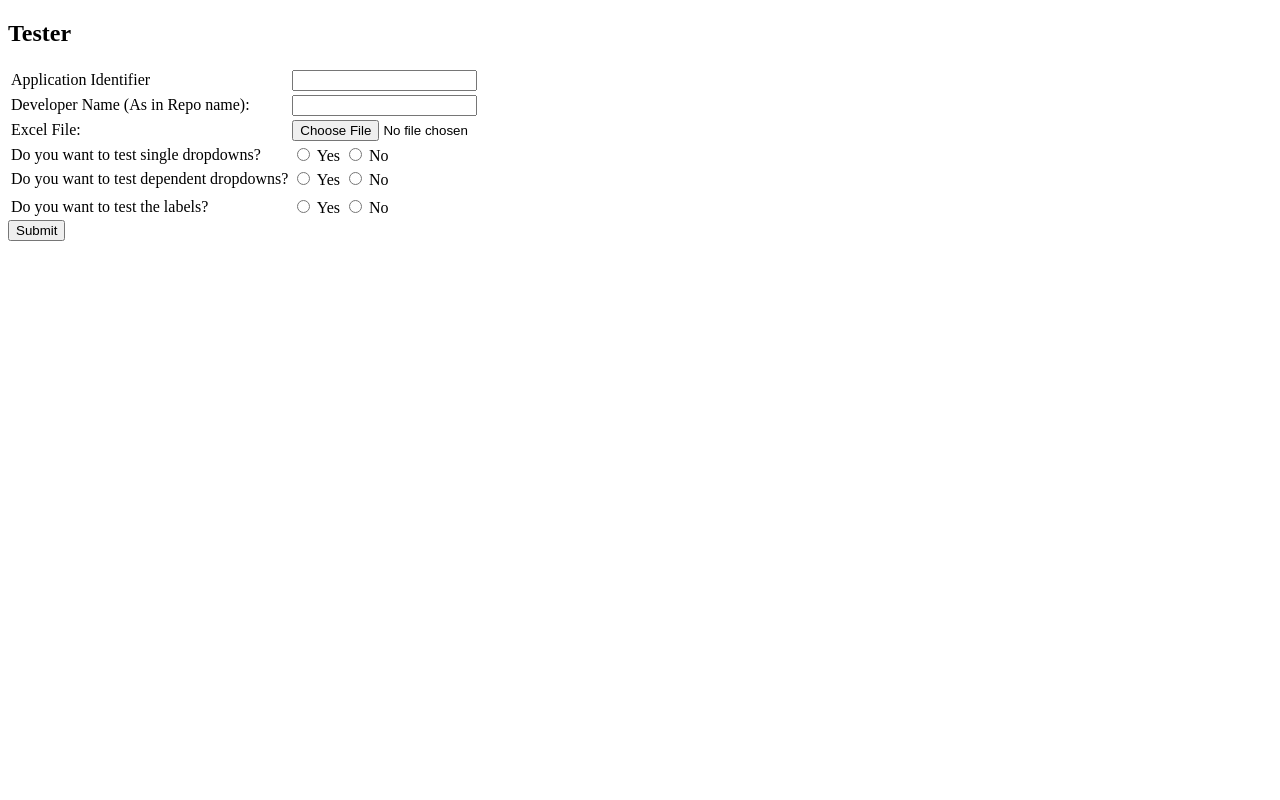
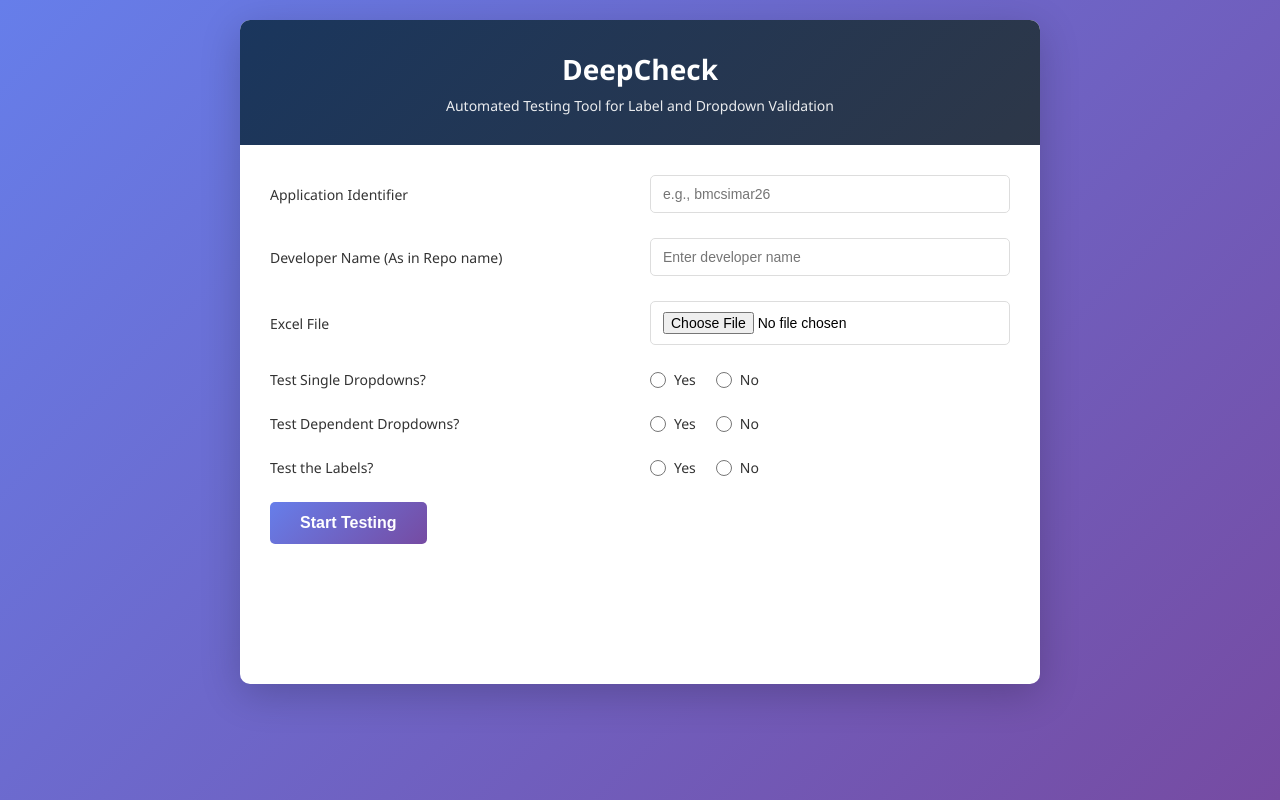
Before and after one commit to Dineshkumar-06/reg-selenium-tester, a Flask app: page / in a window 1280 px wide. Run offline with Flask 3, Linux system fonts and the light colour scheme.

Commit message:
Add Feature: Report download link along with styling This commit adds the dynamic label and dropdown download link feature to the tool. This feature retrieves the reports by using the application identifier in the names and return them as a downloadable link. This commit also adds professional styling to the form through external styling.

```diff
--- a/automation/src/dependent_dropdown.py
+++ b/automation/src/dependent_dropdown.py
@@ -1,5 +1,6 @@
 import json
 import time
+import sys
 
 import pandas as pd
 from selenium.common.exceptions import *
@@ -14,6 +15,7 @@ from automation.src.selenium_driver import get_driver
 
 
 def run_dependent_dropdown():
+    sys.stdout.reconfigure(encoding='utf-8')
     with open(DATA_JSON, "r", encoding="utf-8") as f:
         data = json.load(f)
 
@@ -48,7 +50,7 @@ def run_dependent_dropdown():
     for i, parent_id in enumerate(select_ids):
         temp = []
 
-        print(f"\n📌 Checking parent dropdown: {parent_id}")
+        print(f"\n📌Checking parent dropdown: {parent_id}")
 
         parent_element = driver.find_element(By.ID, parent_id)
         parent_select = Select(parent_element)
@@ -209,7 +211,7 @@ def run_dependent_dropdown():
     # Invoking the comparison function
     res = dependent_dropdown_checker(expected_dependent_dicts, actual_dependent_dicts)
 
-    with open(REPORTS_DIR / "dependent_dropdown_output.txt", "w", encoding="utf-8") as f:
+    with open(REPORTS_DIR / f"{app_identifier}_dependent_dropdown_output.txt", "w", encoding="utf-8") as f:
         for i in res:
             f.write(f"{i}\n")
 
--- a/automation/src/single_dropdown.py
+++ b/automation/src/single_dropdown.py
@@ -116,7 +116,7 @@ def run_single_dropdown():
     # Invoking the comparison function
     res = single_dropdown_checker(actual_select_dict, expected_select_dict, "dropdown")
 
-    with open(REPORTS_DIR / "single_dropdown_output.txt", "w", encoding="utf-8") as file:
+    with open(REPORTS_DIR / f"{app_identifier}_single_dropdown_output.txt", "w", encoding="utf-8") as file:
         for i in res:
             file.write(f"{i}\n")
 
--- a/dashboard/app.py
+++ b/dashboard/app.py
@@ -77,18 +77,30 @@ def process():
             ["python", "-m", "automation.src.main"],
             cwd=PROJECT_ROOT,
             capture_output=True,
-            text=True
+            text=True,
+            encoding='utf-8',
+            errors='ignore'
         )
 
         if result.returncode == 0:
             response["status"] = "success"
             response["messages"].append("Automation completed successfully")
-            # Attempt to locate the most recent HTML report and return its URL
+            # Attempt to locate reports with the app_identifier in their name
             try:
-                reports = sorted(REPORTS_DIR.glob("*.html"), key=lambda p: p.stat().st_mtime, reverse=True)
-                if reports:
-                    latest = reports[0]
-                    response["report_url"] = url_for('download_report', filename=latest.name)
+                # Look for label report
+                label_reports = list(REPORTS_DIR.glob(f"{app_identifier}_label_output.html"))
+                if label_reports:
+                    response["report_url"] = url_for('download_report', filename=label_reports[0].name)
+
+                # Look for single dropdown report (txt file)
+                single_dropdown_reports = list(REPORTS_DIR.glob(f"{app_identifier}_single_dropdown_output.txt"))
+                if single_dropdown_reports:
+                    response["report_url_single_dropdown"] = url_for('download_report', filename=single_dropdown_reports[0].name)
+
+                # Look for dependent dropdown report (txt file)
+                dependent_dropdown_reports = list(REPORTS_DIR.glob(f"{app_identifier}_dependent_dropdown_output.txt"))
+                if dependent_dropdown_reports:
+                    response["report_url_dependent_dropdown"] = url_for('download_report', filename=dependent_dropdown_reports[0].name)
             except Exception:
                 pass
         else:
--- /dev/null
+++ b/dashboard/static/css/style.css
@@ -0,0 +1,177 @@
+* {
+    margin: 0;
+    padding: 0;
+    box-sizing: border-box;
+}
+
+body {
+    font-family: 'Segoe UI', Tahoma, Geneva, Verdana, sans-serif;
+    background: linear-gradient(135deg, #667eea 0%, #764ba2 100%);
+    min-height: 100vh;
+    padding: 20px;
+}
+
+.container {
+    max-width: 800px;
+    margin: 0 auto;
+    background: white;
+    border-radius: 10px;
+    box-shadow: 0 10px 40px rgba(0, 0, 0, 0.2);
+    overflow: hidden;
+}
+
+.header {
+    background: linear-gradient(135deg, #1a365d 0%, #2d3748 100%);
+    color: white;
+    padding: 30px;
+    text-align: center;
+}
+
+.header h1 {
+    font-size: 28px;
+    margin-bottom: 8px;
+    font-weight: 600;
+}
+
+.header p {
+    font-size: 14px;
+    opacity: 0.9;
+}
+
+.form-wrapper {
+    padding: 30px;
+}
+
+.form-group {
+    margin-bottom: 25px;
+    display: grid;
+    grid-template-columns: 1fr 1fr;
+    gap: 20px;
+    align-items: center;
+}
+
+.form-group label {
+    font-weight: 500;
+    color: #333;
+    font-size: 14px;
+}
+
+.form-group input[type="text"],
+.form-group input[type="file"] {
+    padding: 10px 12px;
+    border: 1px solid #ddd;
+    border-radius: 5px;
+    font-size: 14px;
+    transition: border-color 0.3s ease;
+}
+
+.form-group input[type="text"]:focus,
+.form-group input[type="file"]:focus {
+    outline: none;
+    border-color: #667eea;
+    box-shadow: 0 0 0 3px rgba(102, 126, 234, 0.1);
+}
+
+.radio-group {
+    display: flex;
+    gap: 20px;
+    align-items: center;
+}
+
+.radio-option {
+    display: flex;
+    align-items: center;
+    gap: 8px;
+}
+
+.radio-option input[type="radio"] {
+    cursor: pointer;
+    width: 16px;
+    height: 16px;
+    accent-color: #667eea;
+}
+
+.radio-option label {
+    margin: 0;
+    cursor: pointer;
+    font-weight: normal;
+}
+
+.note-section {
+    grid-column: 1 / -1;
+    background: #f0f4ff;
+    padding: 12px 15px;
+    border-left: 4px solid #667eea;
+    border-radius: 4px;
+    display: none;
+    font-size: 13px;
+    color: #555;
+}
+
+.note-section a {
+    color: #667eea;
+    text-decoration: none;
+    font-weight: 600;
+}
+
+.note-section a:hover {
+    text-decoration: underline;
+}
+
+.submit-btn {
+    grid-column: 1 / -1;
+    background: linear-gradient(135deg, #667eea 0%, #764ba2 100%);
+    color: white;
+    padding: 12px 30px;
+    border: none;
+    border-radius: 5px;
+    font-size: 16px;
+    font-weight: 600;
+    cursor: pointer;
+    transition: transform 0.2s ease, box-shadow 0.2s ease;
+}
+
+.submit-btn:hover {
+    transform: translateY(-2px);
+    box-shadow: 0 5px 20px rgba(102, 126, 234, 0.4);
+}
+
+.submit-btn:active {
+    transform: translateY(0);
+}
+
+.response-wrapper {
+    margin-top: 30px;
+    padding: 0 30px 30px 30px;
+}
+
+#response {
+    padding: 15px;
+    border-radius: 5px;
+    font-size: 14px;
+    line-height: 1.6;
+}
+
+.report-links {
+    margin-top: 20px;
+}
+
+.report-link {
+    display: none;
+    padding: 12px 15px;
+    background: #f8f9ff;
+    border-left: 4px solid #667eea;
+    border-radius: 4px;
+    margin-bottom: 10px;
+    font-size: 14px;
+}
+
+.report-link a {
+    color: #667eea;
+    text-decoration: none;
+    font-weight: 600;
+}
+
+.report-link a:hover {
+    text-decoration: underline;
+}
--- a/dashboard/templates/index.html
+++ b/dashboard/templates/index.html
@@ -3,92 +3,120 @@
 <head>
     <meta charset="UTF-8">
     <meta name="viewport" content="width=device-width, initial-scale=1.0">
-    <title>Tester</title>
+    <title>Regression Selenium Tester</title>
+    <link rel="stylesheet" href="{{ url_for('static', filename='css/style.css') }}">
     <script src="https://code.jquery.com/jquery-3.6.0.min.js"></script>
 </head>
 <body>
-    <h2>Tester</h2>
+    <div class="container">
+        <div class="header">
+            <h1>DeepCheck</h1>
+            <p>Automated Testing Tool for Label and Dropdown Validation</p>
+        </div>
+
+        <div class="form-wrapper">
             <form id="myForm">
-        <table class="table container">
-            <tr>
-                <td>Application Identifier</td>
-                <td><input type="text" name='app_identifier' id='app_identifier' class="app_identifier" required></td>
-            </tr>
+                <div class="form-group">
+                    <label for="app_identifier">Application Identifier</label>
+                    <input type="text" name='app_identifier' id='app_identifier' placeholder="e.g., bmcsimar26" required>
+                </div>
 
-            <tr>
-                <td>Developer Name (As in Repo name):</td>
-                <td><input type="text" name='dev_name' id='dev_name' class="dev_name" required></td>
-            </tr>
+                <div class="form-group">
+                    <label for="dev_name">Developer Name (As in Repo name)</label>
+                    <input type="text" name='dev_name' id='dev_name' placeholder="Enter developer name" required>
+                </div>
 
-            <tr>
-                <td>Excel File: </td>
-                <td> <input type="file" name='excel_file' id='excel_file' class="excel_file" required></td>
-            </tr>
+                <div class="form-group">
+                    <label for="excel_file">Excel File</label>
+                    <input type="file" name='excel_file' id='excel_file' accept=".xlsx,.xls" required>
+                </div>
 
-            <tr>
-                <td>Do you want to test single dropdowns? </td>
-                <td>
-                    <input type="radio" name='test_single_dropdown' id='test_single_dropdown1' class="test_single_dropdown" value="Y" required>
-                    <label for="single_dropdown">Yes</label>
-                    <input type="radio" name='test_single_dropdown' id='test_single_dropdown2' class="test_single_dropdown"  value="N" required>
-                    <label for="dependent_dropdown">No</label>
-                </td>
-            </tr>
-            <tr>
-                <td>Do you want to test dependent dropdowns?</td>
-                <td>
-                    <input type="radio" name='test_dependent_dropdown' id='test_dependent_dropdown1' class="test_dependent_dropdown" value="Y" required>
-                    <label for="single_dropdown">Yes</label>
-                    <input type="radio" name='test_dependent_dropdown' id='test_dependent_dropdown2' class="test_dependent_dropdown"  value="N" required>
-                    <label for="dependent_dropdown">No</label>
-                </td>
-            </tr>
-            <tr>
-                <td></td>
-                <td>
+                <div class="form-group">
+                    <label>Test Single Dropdowns?</label>
+                    <div class="radio-group">
+                        <div class="radio-option">
+                            <input type="radio" name='test_single_dropdown' id='test_single_dropdown1' value="Y" required>
+                            <label for="test_single_dropdown1">Yes</label>
+                        </div>
+                        <div class="radio-option">
+                            <input type="radio" name='test_single_dropdown' id='test_single_dropdown2' value="N" required>
+                            <label for="test_single_dropdown2">No</label>
+                        </div>
+                    </div>
+                </div>
 
-                    <label id="note" style="display: none;">If the dependent dropdown values are separated by comma (,) in SOW, kindly use this <a href="#">document</a> for data preparation.</label>
-                </td>
-            </tr>
+                <div class="form-group">
+                    <label>Test Dependent Dropdowns?</label>
+                    <div class="radio-group">
+                        <div class="radio-option">
+                            <input type="radio" name='test_dependent_dropdown' id='test_dependent_dropdown1' value="Y" required>
+                            <label for="test_dependent_dropdown1">Yes</label>
+                        </div>
+                        <div class="radio-option">
+                            <input type="radio" name='test_dependent_dropdown' id='test_dependent_dropdown2' value="N" required>
+                            <label for="test_dependent_dropdown2">No</label>
+                        </div>
+                    </div>
+                </div>
 
-            <tr>
-                <td>Do you want to test the labels? </td>
-                <td>
-                    <input type="radio" name='test_label' id='test_label1' class="test_label" value="Y" required>
-                    <label for="single_dropdown">Yes</label>
-                    <input type="radio" name='test_label' id='test_label2' class="test_label" value="N" required>
-                    <label for="dependent_dropdown">No</label>
-                </td>
-            </tr>
+                <div id="note" class="form-group note-section">
+                    ⓘ If the dependent dropdown values are separated by comma (,) in SOW, kindly use this <a href="#">data preparation guide</a> for proper formatting.
+                </div>
 
-          </table>
-        <button type="submit">Submit</button>
+                <div class="form-group">
+                    <label>Test the Labels?</label>
+                    <div class="radio-group">
+                        <div class="radio-option">
+                            <input type="radio" name='test_label' id='test_label1' value="Y" required>
+                            <label for="test_label1">Yes</label>
+                        </div>
+                        <div class="radio-option">
+                            <input type="radio" name='test_label' id='test_label2' value="N" required>
+                            <label for="test_label2">No</label>
+                        </div>
+                    </div>
+                </div>
+
+                <button type="submit" class="submit-btn">Start Testing</button>
             </form>
+        </div>
 
+        <div class="response-wrapper">
             <div id="response"></div>
-    <p id="downloadReport1" style="display:none;">Label check report: <a id="downloadReport" href="#" >Download here</a></p>
+
+            <div class="report-links">
+                <div id="downloadReport1" class="report-link">
+                    📄 <strong>Label Check Report:</strong> <a id="downloadReport" href="#">Download here</a>
+                </div>
+                <div id="downloadReport2" class="report-link">
+                    📄 <strong>Single Dropdown Report:</strong> <a id="downloadReportSingleDropdown" href="#">Download here</a>
+                </div>
+                <div id="downloadReport3" class="report-link">
+                    📄 <strong>Dependent Dropdown Report:</strong> <a id="downloadReportDependentDropdown" href="#">Download here</a>
+                </div>
+        </div>
+    </div>
 
     <script>
-
         $(document).ready(function() {
             $("input[name=test_dependent_dropdown]").change(function(e) {
                 e.preventDefault();
-
                 var test_dependent_dropdown = $("input[name=test_dependent_dropdown]:checked").val();
-
                 if (test_dependent_dropdown == "Y") {
                     $("#note").show();
                 } else {
                     $("#note").hide();
                 }
-
             });
         });
 
         $(document).ready(function() {
             $("#myForm").submit(function(e) {
                 e.preventDefault();
-                $("#response").html("<p style='color:black;'> Data sent for testing. Please wait... </p>");
+                $("#response").html("<p style='color:black; font-weight: 600;'>⏳ Data sent for testing. Please wait...</p>");
+                $('#downloadReport1').hide();
+                $('#downloadReport2').hide();
+                $('#downloadReport3').hide();
 
                 var formData = new FormData();
                 formData.append('app_identifier', $('#app_identifier').val());
@@ -99,56 +127,60 @@
                 formData.append('test_label', $("input[name=test_label]:checked").val());
 
                 $.ajax({
-                        url : '/process',
-                        type : 'POST',
-                        data : formData,
+                    url: '/process',
+                    type: 'POST',
+                    data: formData,
                     contentType: false,
                     processData: false,
                     success: function (response) {
-
                         if (response.status === "success") {
                             $("#response").html(
-                                    "<p style='color:green;'>" +
+                                "<div style='color: #2d5016; background-color: #d4edda; padding: 15px; border-radius: 5px; border-left: 4px solid #28a745;'>" +
+                                "<strong style='display: block; margin-bottom: 8px;'>✓ Success!</strong>" +
                                 response.messages.join("<br>") +
-                                    "</p>"
+                                "</div>"
                             );
                             $('#myForm')[0].reset();
-                                // show download button if backend returned a report URL
+
                             if (response.report_url) {
                                 $('#downloadReport').attr('href', response.report_url);
                                 $('#downloadReport1').show();
-                                } else {
-                                    $('#downloadReport1').hide();
+                            }
+                            if (response.report_url_single_dropdown) {
+                                $('#downloadReportSingleDropdown').attr('href', response.report_url_single_dropdown);
+                                $('#downloadReport2').show();
+                            }
+                            if (response.report_url_dependent_dropdown) {
+                                $('#downloadReportDependentDropdown').attr('href', response.report_url_dependent_dropdown);
+                                $('#downloadReport3').show();
                             }
                         }
                         else if (response.status === "error") {
                             $("#response").html(
-                                    "<p style='color:red;'>" +
+                                "<div style='color: #721c24; background-color: #f8d7da; padding: 15px; border-radius: 5px; border-left: 4px solid #f5c6cb;'>" +
+                                "<strong style='display: block; margin-bottom: 8px;'>✗ Error!</strong>" +
                                 response.messages.join("<br>") +
-                                    "</p>"
+                                "</div>"
                             );
-                                $('#downloadReport1').hide();
                         }
                         else {
                             $("#response").html(
-                                    "<p style='color:orange;'>Unknown response from server</p>"
+                                "<div style='color: #856404; background-color: #fff3cd; padding: 15px; border-radius: 5px; border-left: 4px solid #ffc107;'>" +
+                                "<strong>⚠ Unknown Response</strong><br>Unknown response from server" +
+                                "</div>"
                             );
                         }
                     },
-
                     error: function () {
                         $("#response").html(
-                                "<p style='color:red;'>Server error. Please contact admin.</p>"
+                            "<div style='color: #721c24; background-color: #f8d7da; padding: 15px; border-radius: 5px; border-left: 4px solid #f5c6cb;'>" +
+                            "<strong>✗ Server Error</strong><br>Server error. Please contact admin." +
+                            "</div>"
                         );
                     }
-
                 });
-
             });
-
         });
-
     </script>
-
 </body>
 </html>
```
Also changed, not shown: automation/src/label_edu.py (deleted, +0 -124 lines), 1 other file. Lines whose indentation alone changed are shown as unchanged.
